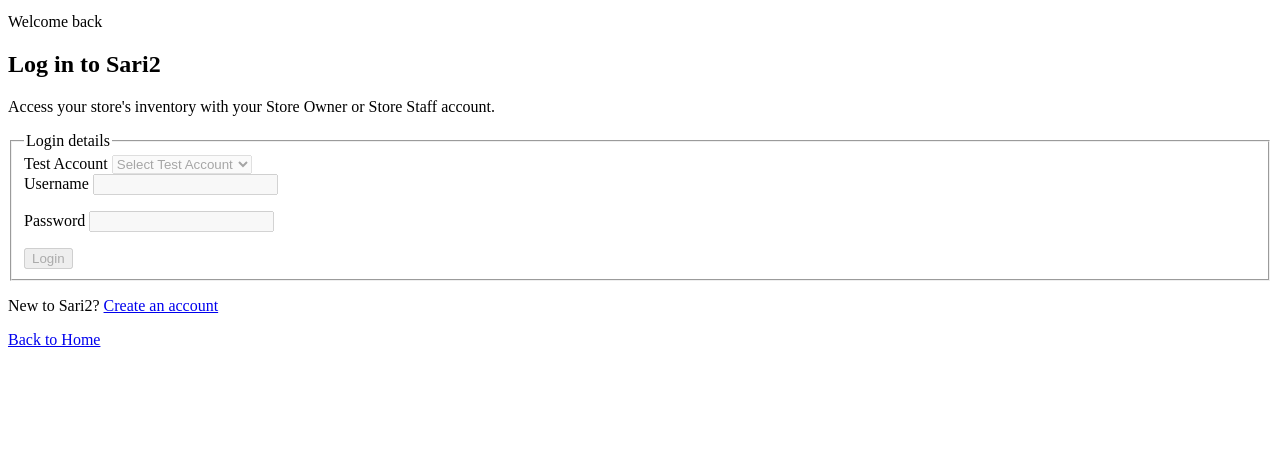
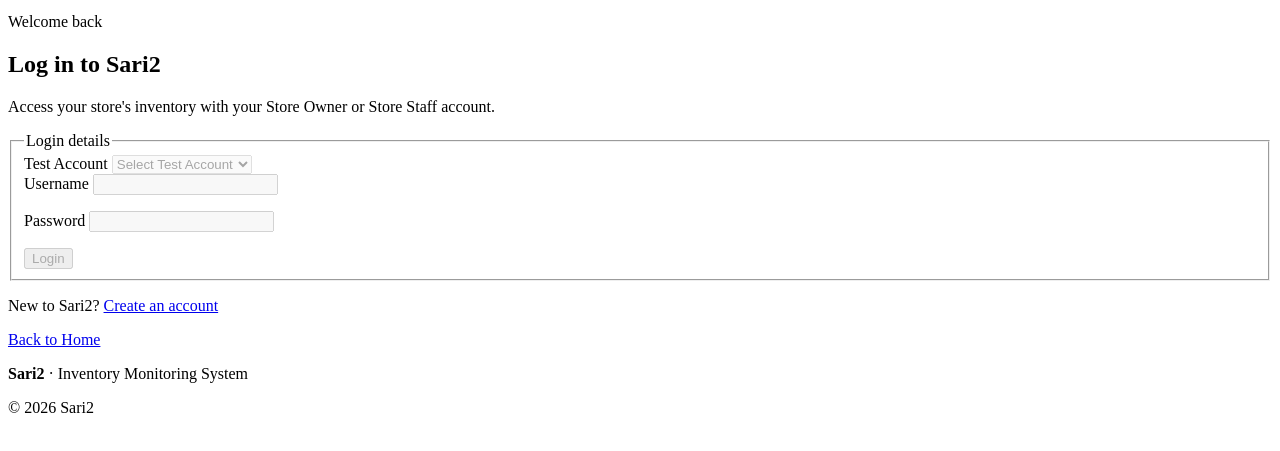
Before and after one commit to djkier/sari2-inventory-monitoring-system, a plain HTML site: page html/frontfacing/login.html in a window 1280 px wide. Shown: the part 47-498 px from the top of the page. Drawn offline with Linux system fonts and the light colour scheme; a script that the page names is missing.

Commit message:
Finalize login.html - complete file

```diff
--- a/html/frontfacing/login.html
+++ b/html/frontfacing/login.html
@@ -55,3 +55,12 @@
             <a class="login-home" href="../../index.html">Back to Home</a>
         </section>
     </main>
+
+    <footer class="site-footer">
+        <div class="content-container footer-content">
+            <p><strong>Sari2</strong> &middot; Inventory Monitoring System</p>
+            <p>&copy; 2026 Sari2</p>
+        </div>
+    </footer>
+</body>
+</html>
```
